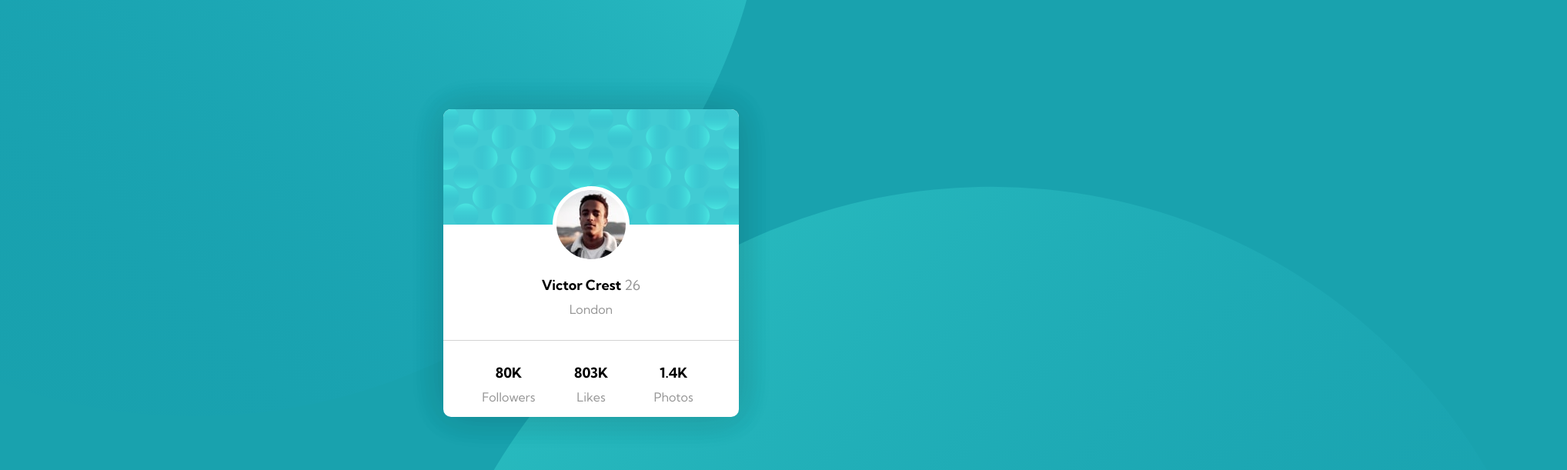
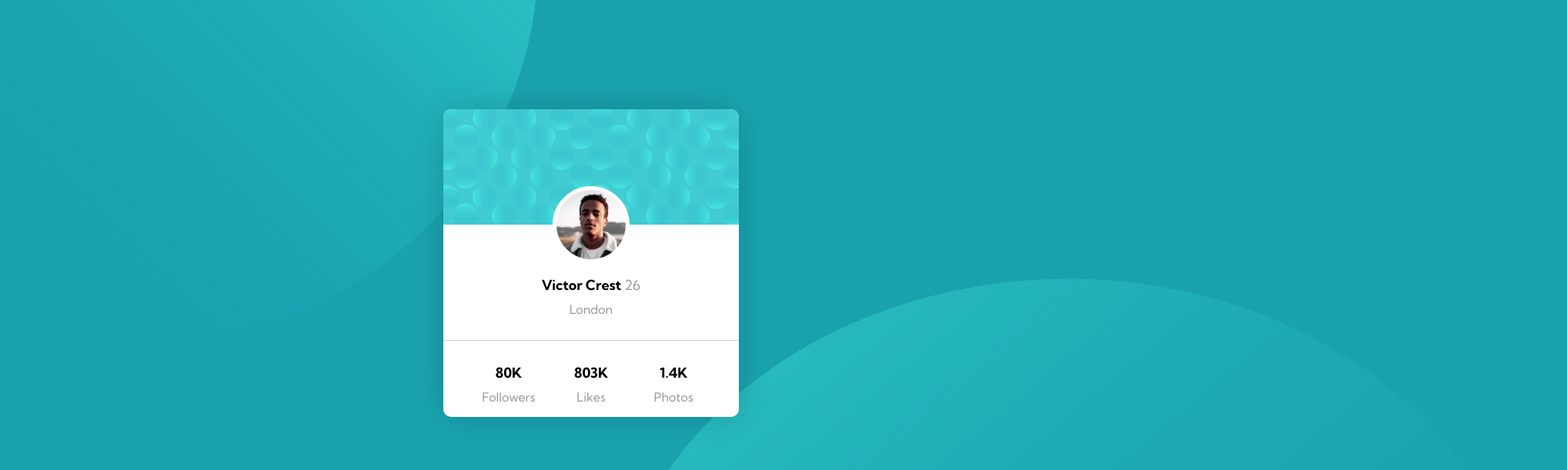
Before and after one commit to let1s3n/profile-card-component, a plain HTML site: page index.html in a window 1536 px wide. Shown: the part 58-669 px from the top of the page at 77% size, 2036 px wide, since content can reach past the window. Drawn offline with Linux system fonts and the light colour scheme.

Commit message:
architecture enhancement

```diff
--- a/styles.css
+++ b/css/styles.css
@@ -30,7 +30,7 @@ body{
   height:75%;
 
   top:0;
-  background: url(./images/bg-pattern-card.svg) no-repeat;
+  background: url(../img/bg-pattern-card.svg) no-repeat;
   background-size: 100% 50%;
   border-radius: 10px;
 
@@ -57,20 +57,20 @@ body{
 .bg-pattern-top{
   width:1000px;
   height:1000px;
-  position:absolute;
+  position:fixed;
   top:-600px;
   left:-735px;
 
-  background:url(./images/bg-pattern-top.svg) no-repeat;
+  background:url(../img/bg-pattern-top.svg) no-repeat;
   background-size: 1000px 1000px ;
 }
 .bg-pattern-bottom{
   width:1000px;
   height:1000px;
-  position:absolute;
+  position:fixed;
   bottom:-600px;
   right:-735px;
-  background:url(./images/bg-pattern-bottom.svg) no-repeat;
+  background:url(../img/bg-pattern-bottom.svg) no-repeat;
   background-size: 1000px 1000px ;
 }
 p.important-text{
@@ -95,7 +95,7 @@ p.important-text span{
   margin-top:-50px;
   margin-left:-50px;
   border:5px solid white;
-  background: url(./images/image-victor.jpg);
+  background: url(../img/image-victor.jpg);
 }
 
 .stats{
@@ -130,6 +130,26 @@ p.important-text span{
 
 
   .bg-pattern-top{
+    width:1000px;
+    height:1000px;
+    top:-500px;
+    left:-300px;
+    background-size: 1000px 1000px ;
+  }
+
+  .bg-pattern-bottom{
+    width:1200px;
+    height:1000px;
+    bottom:-620px;
+    right:-450px;
+    background-size: 1200px 1000px ;
+  }
+
+
+}
+
+@media only screen and (min-width: 1800px){
+  .bg-pattern-top{
     width:1500px;
     height:1500px;
     top:-900px;
@@ -144,6 +164,4 @@ p.important-text span{
     right:-500px;
     background-size: 1500px 1500px ;
   }
-
-
 }
--- a/index.html
+++ b/index.html
@@ -7,7 +7,7 @@
   <meta name="viewport" content="width=device-width, initial-scale=1.0">
   <link rel="preconnect" href="https://fonts.gstatic.com">
   <link href="https://fonts.googleapis.com/css2?family=Kumbh+Sans:wght@400;700&display=swap" rel="stylesheet">
-  <link rel="stylesheet" href="styles.css">
+  <link rel="stylesheet" href="css/styles.css">
   <title>Document</title>
 </head>
 
```
Also changed, not shown: img/bg-pattern-bottom.svg (renamed from images/bg-pattern-bottom.svg), img/bg-pattern-card.svg (renamed from images/bg-pattern-card.svg), img/bg-pattern-top.svg (renamed from images/bg-pattern-top.svg), img/image-victor.jpg (renamed from images/image-victor.jpg), img/ss-solution-desktop.jpg (renamed from images/ss-solution-desktop.jpg), img/ss-solution-mobile.jpg (renamed from images/ss-solution-mobile.jpg).
